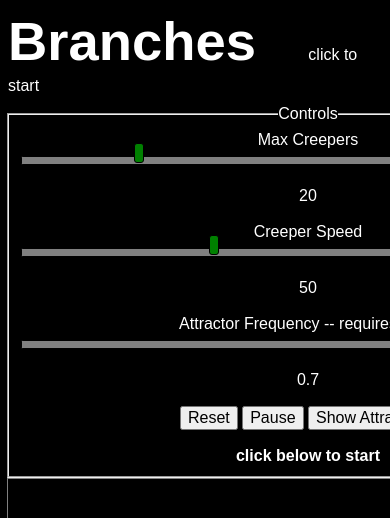
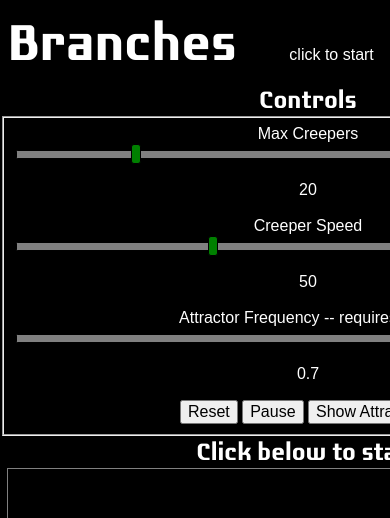
Before and after one commit to bp-bp/tree-algorithm, a plain HTML site: page html/main.html in a window 390 px wide. Shown: the top 518 px of the page. Drawn offline with Linux system fonts and the light colour scheme.

Commit message:
cleaned up markup, made more responsive

```diff
--- a/css/branches.css
+++ b/css/branches.css
@@ -1,3 +1,11 @@
+@font-face {
+	font-family: "laconic-bold";
+	src: url("../font/laconic_bold-webfont.woff2") format("woff2"),
+		url("../font/laconic_bold-webfont.woff") format("woff");
+	font-weight: normal;
+	font-style: normal;
+}
+
 html, body {
 	min-height: 100%;
 	line-height: 1.25;
@@ -20,7 +28,7 @@ body {
 
 h1, h2, h3, h4, h5, h6 {
 	margin: 0;
-	font-weight: bold;
+	font-family: "laconic-bold";
 }
 h1 {font-size: 4rem;}
 h2 {font-size: 3.4rem;}
@@ -28,6 +36,10 @@ h3 {font-size: 2.8rem;}
 h4 {font-size: 2.2rem;}
 h5 {font-size: 1.6rem;}
 h6 {font-size: 1rem;}
+
+canvas {
+	border: 1px solid gray;
+}
 
 /* styling the range sliders */
 /* zeroing out appearance */
@@ -56,7 +68,7 @@ input[type=range]::-ms-track {
 }
 
 /* now actually styling, first the slider */
-/* Special styling for WebKit/Blink */
+/* chrome */
 input[type=range]::-webkit-slider-thumb {
   -webkit-appearance: none;
   border: 1px solid #000000;
@@ -65,10 +77,10 @@ input[type=range]::-webkit-slider-thumb {
   border-radius: 3px;
   background: green;
   cursor: pointer;
-  margin-top: -14px; /* You need to specify a margin in Chrome, but in Firefox and IE it is automatic */
+  margin-top: -7px; /* chrome only */
 }
 
-/* All the same stuff for Firefox */
+/* same for irefox */
 input[type=range]::-moz-range-thumb {
   border: 1px solid #000000;
   height: 20px;
@@ -78,7 +90,7 @@ input[type=range]::-moz-range-thumb {
   cursor: pointer;
 }
 
-/* All the same stuff for IE */
+/* same for IE */
 input[type=range]::-ms-thumb {
   border: 1px solid #000000;
   height: 20px;
@@ -89,6 +101,7 @@ input[type=range]::-ms-thumb {
 }
 
 /* then the track */
+/* first chrome */
 input[type=range]::-webkit-slider-runnable-track {
   width: 100%;
   height: 8.4px;
@@ -97,11 +110,11 @@ input[type=range]::-webkit-slider-runnable-track {
   border-radius: 1.3px;
   border: 0.2px solid #010101;
 }
-
+/*when focused */
 input[type=range]:focus::-webkit-slider-runnable-track {
   background: #367ebd;
 }
-
+/* now firefox */
 input[type=range]::-moz-range-track {
   width: 100%;
   height: 8.4px;
@@ -110,7 +123,7 @@ input[type=range]::-moz-range-track {
   border-radius: 1.3px;
   border: 0.2px solid #010101;
 }
-
+/* now ie */
 input[type=range]::-ms-track {
   width: 100%;
   height: 8.4px;
@@ -147,16 +160,55 @@ input[type=range]:focus::-ms-fill-upper {
 	margin-right: 3rem;
 }
 
+/* test */
+/*
 .wrapper {
-	/*margin: 0 auto;*/
+	border: 2px dashed white;
+}
+.panel-container {
+	border: 2px solid cyan;
+}
+.canvas-container {
+	border: 2px solid green;
+}
+canvas {
+	border: 2px solid purple;
+}
+*/
+
+/* actual styles */
+.wrapper {
+	text-align: center;
+}
+.panel-container, .canvas-container {
+	width: 616px;
+	display: inline-block;
+	vertical-align: top;
+}
+.panel-container {
+}
+.canvas-container {
+	text-align: center;
+}
+
+@media(min-width: 616px) {
+	.panel-container {
+		/*float: right;*/
+	}
+	.canvas-container {
+		/*float: left;*/
+	}
+}
+
+/*
+
+.wrapper {
 	text-align: center;
 	background-color: black;
 }
 .column {
 	width: 616px;
 	display: inline-block;
-	margin: 0;
-	padding: 0 5px;
 }
 .main-canvas {
 	border: 1px solid gray;
@@ -164,8 +216,20 @@ input[type=range]:focus::-ms-fill-upper {
 .panel-container {
 }
 @media(min-width: 610px) {
+	.column {
+		width: initial;
+		padding: 5px;
+	}
+	.panel-container {
+		float: left;
+		min-height: inherit;
+	}
+	.canvas-container {
+		float: right;
+	}
 
 }
+*/
 
 /* utilities */
 .spacer-top {
--- a/html/main.html
+++ b/html/main.html
@@ -19,15 +19,16 @@
 		<h2>Branches</h2> click to start
 	</header>
 	<div class = "wrapper">
-		<div class = "column">
+		<!--<div class = "column">-->
 			<div class = "panel-container" ng-app = "app">
 				<panel></panel>
 			</div>
 
 			<div class = "canvas-container">
+				<h5>Click below to start</h5>
 				<canvas id = "main_canvas" class = "main-canvas" width = "600px" height = "600px"></canvas>
 			</div>
-		</div>
+		<!--</div>-->
 	</div>
 
 
--- a/html/templates/panel.html
+++ b/html/templates/panel.html
@@ -1,6 +1,7 @@
+<h5>Controls</h5>
 <fieldset>
-	<legend>Controls</legend>
-	<div>
+	<!--<legend>Controls</legend>-->
+	<div title = "The maximum number of branches that can be actively growing at any time" >
 		<label for = "max_creepers_input">Max Creepers</label>
 		<input id = "max_creepers_input" type = "range" min = "0" max = "100" step = "1" ng-model = "pn.branch_params.max_creepers"/>
 		<p>{{pn.branch_params.max_creepers}}</p>
@@ -21,5 +22,4 @@
 	<button ng-show = "! pn.branch_params.main_targets_visible()" ng-click = "pn.branch_params.main_draw_targets()">Show Attractors</button>
 	<button ng-show = "pn.branch_params.main_targets_visible()" ng-click = "pn.branch_params.main_hide_targets()">Hide Attractors</button>
 
-	<h6 class = "spacer-top">click below to start</h6>
 </fieldset>
```
Also changed, not shown: font/laconic_bold-webfont.woff (added), font/laconic_bold-webfont.woff2 (added).
